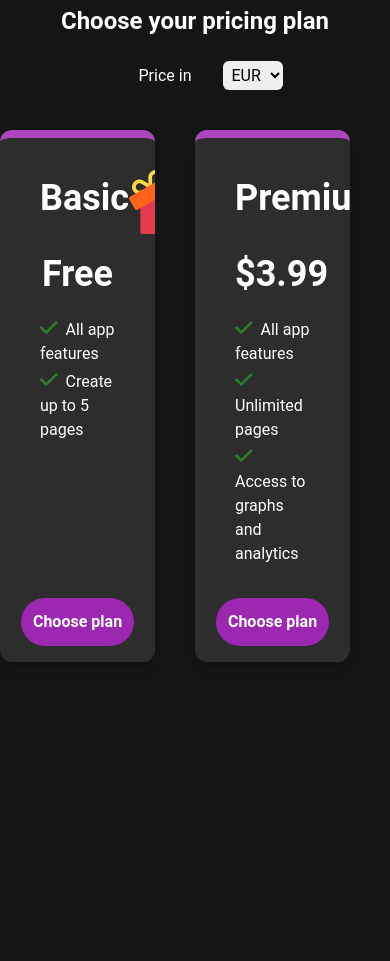
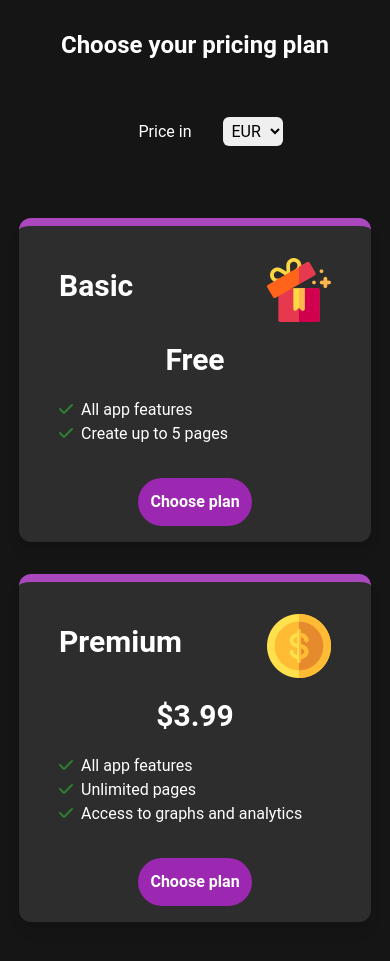
Before and after one commit to Pablog137/MindFlow, a React (Vite) app in the folder frontend/: page / in a window 390 px wide. Shown: the part 2140-3101 px from the top of the page. Before the commit the page ends 2962 px from the top, so only its background shows below. Built offline with nearby package versions, Linux system fonts and the light colour scheme.

Commit message:
Responsive pricing section

```diff
--- a/frontend/src/components/NavBar.tsx
+++ b/frontend/src/components/NavBar.tsx
@@ -39,7 +39,7 @@ export default function NavBar() {
                     </div>
 
                     <ul
-                        className={`space-x-4 md:flex hidden col-span-9 text-gray-400 font-semibold ${
+                        className={`space-x-4 lg:flex hidden col-span-9 text-gray-400 font-semibold ${
                             menuOpen ? "hidden" : ""
                         }`}
                     >
@@ -53,7 +53,7 @@ export default function NavBar() {
                     </ul>
                 </div>
 
-                <div className="col-span-4 justify-self-end space-x-3 items-center pe-2 md:hidden">
+                <div className="col-span-4 justify-self-end space-x-3 items-center pe-2 lg:hidden">
                     <i
                         className="fa-solid fa-bars text-white"
                         style={{ fontSize: "30px" }}
@@ -62,7 +62,7 @@ export default function NavBar() {
                 </div>
 
                 {menuOpen && (
-                    <div className="col-span-12 mt-4 md:hidden">
+                    <div className="col-span-12 mt-4 lg:hidden">
                         <ul className="bg-white dark:bg-gray-800 border border-gray-200 dark:border-gray-700 rounded-md shadow-md">
                             {links.map((link, index) => (
                                 <li key={index}>
@@ -89,7 +89,7 @@ export default function NavBar() {
                     </div>
                 )}
 
-                <div className="col-span-4 justify-end space-x-3 items-center pe-2 hidden md:flex font-semibold">
+                <div className="col-span-4 justify-end space-x-3 items-center pe-2 hidden lg:flex font-semibold">
                     <button className="text-white hover:bg-gray-100 hover:text-black  px-4 py-2 rounded-md">
                         Log in
                     </button>
--- /dev/null
+++ b/frontend/src/components/UI-Items/ListElement.tsx
@@ -0,0 +1,8 @@
+export default function ListElement({ text }) {
+    return (
+        <li className="text-white text-md md:text-lg">
+            <i className="fa-solid fa-check text-green-800 me-2"></i>
+            {text}
+        </li>
+    );
+}
--- a/frontend/src/pages/Pricing.tsx
+++ b/frontend/src/pages/Pricing.tsx
@@ -1,10 +1,11 @@
 import giftImg from "../assets/img/gift-64.png";
 import moneyImg from "../assets/img/money-64.png";
+import ListElement from "../components/UI-Items/ListElement";
 
 export default function Pricing() {
     return (
         <div
-            className="text-white mt-10 grid grid-cols-12 justify-center mb-40"
+            className="text-white mt-10 grid grid-cols-12 justify-center mb-40 p-6 gap-8"
             id="pricing"
         >
             <div className="col-span-12 mt-12 md:mt-16 flex justify-center items-center">
@@ -26,29 +27,25 @@ export default function Pricing() {
                     <option value="JPY">JPY</option>
                 </select>
             </div>
-            <div className="col-span-6 flex justify-end me-10">
+            <div className="sm:col-span-6 col-span-12 flex justify-end">
                 <div
-                    className="w-80 rounded-xl p-4 overflow-hidden shadow-lg border-t-8 border-purple-400 flex flex-col justify-between "
+                    className="lg:w-1/2 w-full rounded-xl p-4 overflow-hidden shadow-lg border-t-8 border-purple-400 flex flex-col justify-between "
                     style={{ backgroundColor: "#2D2D2D" }}
                 >
                     <div className="px-6 py-4">
                         <div className="flex items-center justify-between">
-                            <div className="font-bold text-4xl mb-2">Basic</div>
+                            <div className="font-bold text-3xl md:text-4xl mb-2">
+                                Basic
+                            </div>
                             <img src={giftImg} alt="" />
                         </div>
-                        <h5 className="text-4xl font-bold mt-5 mb-5 text-center">
+                        <h5 className="text-3xl md:text-4xl font-bold mt-5 mb-5 text-center">
                             Free
                         </h5>
 
                         <ul className="text-gray-700 text-base">
-                            <li className="text-white">
-                                <i className="fa-solid fa-check text-green-800 text-xl me-2"></i>
-                                All app features
-                            </li>
-                            <li className="text-white">
-                                <i className="fa-solid fa-check text-green-800 text-xl me-2"></i>
-                                Create up to 5 pages
-                            </li>
+                            <ListElement text="All app features" />
+                            <ListElement text="Create up to 5 pages" />
                         </ul>
                     </div>
                     <div className="flex justify-center mt-4">
@@ -58,35 +55,26 @@ export default function Pricing() {
                     </div>
                 </div>
             </div>
-            <div className="col-span-6 flex justify-start me-10">
+            <div className="sm:col-span-6 col-span-12 flex justify-start">
                 <div
-                    className="w-80 rounded-xl p-4 overflow-hidden shadow-lg border-t-8 border-purple-400 flex flex-col justify-between "
+                    className="lg:w-1/2 w-full rounded-xl p-4 overflow-hidden shadow-lg border-t-8 border-purple-400 flex flex-col justify-between"
                     style={{ backgroundColor: "#2D2D2D" }}
                 >
                     <div className="px-6 py-4">
                         <div className="flex items-center justify-between">
-                            <div className="font-bold text-4xl mb-2">
+                            <div className="font-bold text-3xl md:text-4xl mb-2">
                                 Premium
                             </div>
                             <img src={moneyImg} alt="" />
                         </div>
-                        <h5 className="text-4xl font-bold mt-5 mb-5 text-center">
+                        <h5 className="text-3xl md:text-4xl font-bold mt-5 mb-5 text-center">
                             $3.99
                         </h5>
 
                         <ul className="text-gray-700 text-base">
-                            <li className="text-white">
-                                <i className="fa-solid fa-check text-green-800 text-xl me-2"></i>
-                                All app features
-                            </li>
-                            <li className="text-white">
-                                <i className="fa-solid fa-check text-green-800 text-xl me-2"></i>
-                                Unlimited pages
-                            </li>
-                            <li className="text-white">
-                                <i className="fa-solid fa-check text-green-800 text-xl me-2"></i>
-                                Access to graphs and analytics
-                            </li>
+                            <ListElement text="All app features" />
+                            <ListElement text="Unlimited pages" />
+                            <ListElement text="Access to graphs and analytics" />
                         </ul>
                     </div>
                     <div className="flex justify-center mt-4">
```
